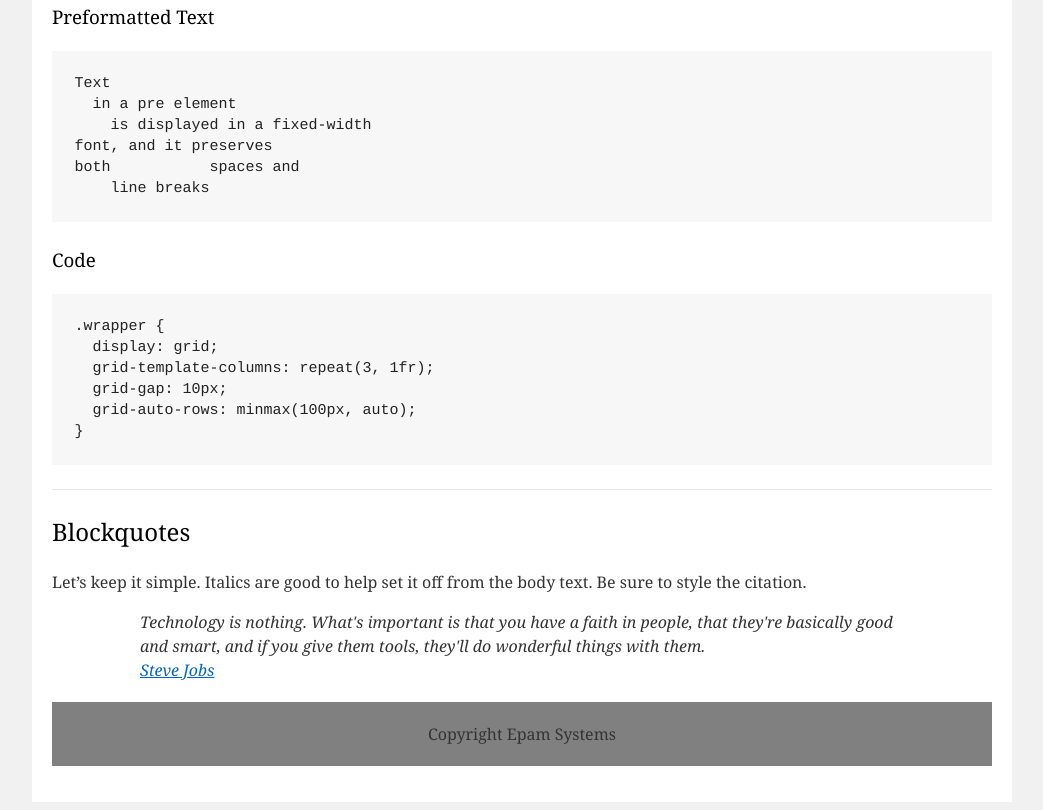
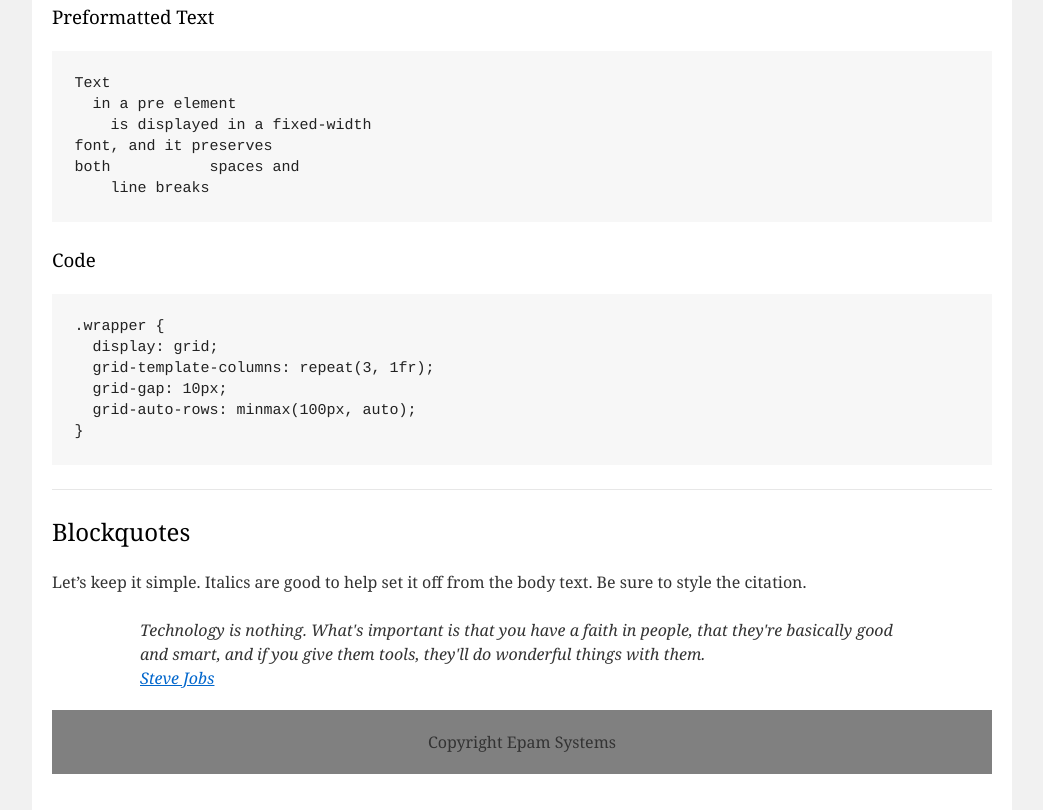
Before and after one commit to vlad1polik/front-end-lab-8, a plain HTML site: page homework_01/index.html in a window 1280 px wide. Shown: the part 1420-2230 px from the top of the page, without its empty margins (118-1161 px from the left). Drawn offline with Linux system fonts and the light colour scheme.

Commit message:
Update index.html

```diff
--- a/homework_01/index.html
+++ b/homework_01/index.html
@@ -22,9 +22,11 @@
 <a href="#" alt="Text formats" title="Text formats"><strong>Text formats</strong></a>
 <a href="#" alt="Blockquotes" title="Blockquotes"><strong>Blockquotes</strong></a>
 </nav>
+
 <hr>
 <h1><strong>HTML Elements</strong></h1>
 <hr>
+
 </header>
 
 <section>
@@ -77,21 +79,26 @@
 
 
 <h3>Details</h3>
+
 <details open>
 <summary>Even more details open</summary>
 <p>Here are even more details about the details.</p>
 </details>
+
 <details>
 <summary>Even more details close</summary>
 <p>Here are even more details about the details.</p>
 </details>
+
 </section>
+
 <hr>
 
 <section>
 <h3>Table</h3>
 
 <table>
+
 <thead>
 <tr>
 <th>Elements</th>
@@ -99,6 +106,7 @@
 <th>Elements</th>
 </tr>
 </thead>
+
 <tbody>
 <tr>
 <td><strong>strong</strong></td>
@@ -119,6 +127,7 @@
 
 </table>
 </section>
+
 <hr>
 
 <section>
@@ -159,11 +168,13 @@ both           spaces and
 </pre>
 </code>
 </section>
+
 <hr>
+
 <section>
 <h2>Blockquotes</h2>
 
-Let’s keep it simple. Italics are good to help set it off from the body text. Be sure to style the citation.
+<p>Let’s keep it simple. Italics are good to help set it off from the body text. Be sure to style the citation.</p>
 <figure>
 <blockquote>
 Technology is nothing. What's important is that you have a faith in people, that they're basically good and smart, and if you give them tools, they'll do wonderful things with them.
@@ -173,11 +184,13 @@ Technology is nothing. What's important is that you have a faith in people, that
 </blockquote>
 </figure>
 </section>
+
 <p hidden>And here’s a bit of trailing text.</p>
 
 <footer>
 Copyright Epam Systems
 </footer>
+
         </div>
       </div>
     </div>
```
